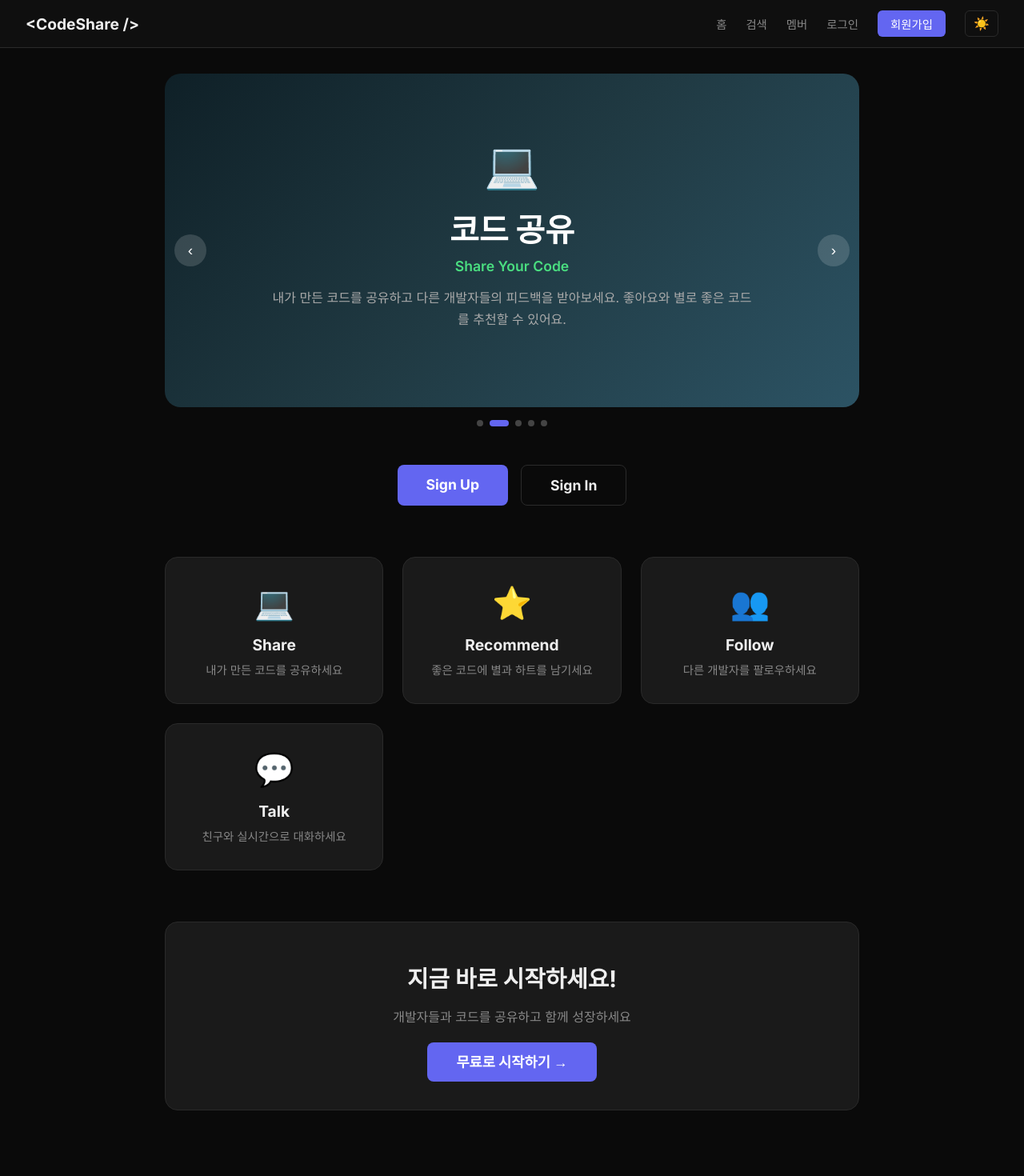
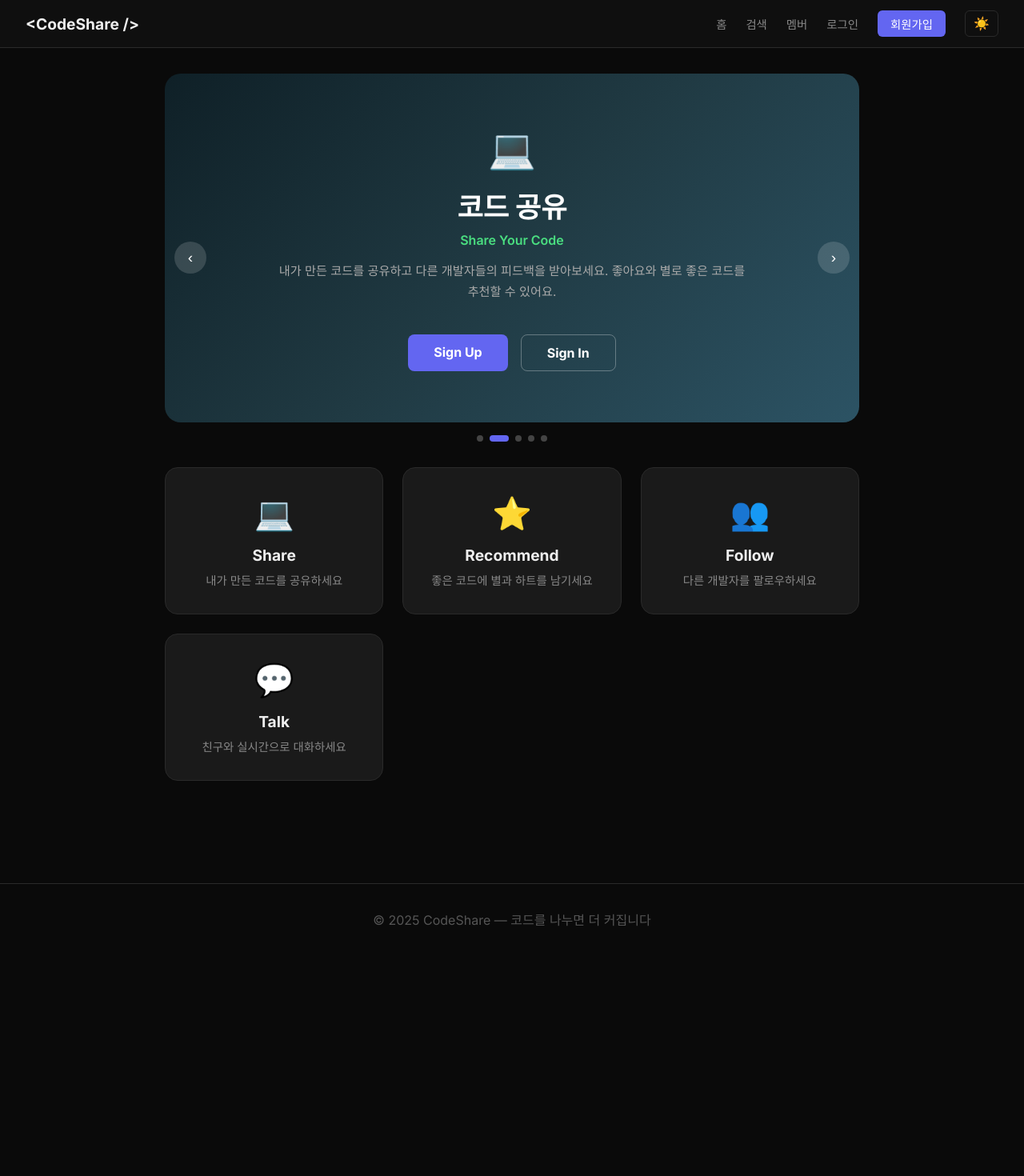
Before and after one commit to b40730771-max/codeshare, a Next.js app: page / in a window 1280 px wide. Shown: the top 1470 px of the page at 80% size. After the commit the page ends 1193 px from the top, so only its background shows below. Built offline with nearby package versions, Linux system fonts and the light colour scheme.

Commit message:
Update page.tsx

```diff
--- a/app/page.tsx
+++ b/app/page.tsx
@@ -4,7 +4,7 @@ import { supabase, Post } from '@/lib/supabase'
 import CodeCard from '@/components/CodeCard'
 import Link from 'next/link'
 
-const LANGUAGES = ['전체', 'javascript', 'typescript', 'python', 'rust', 'go', 'css', 'html', 'java', 'cpp', 'c']
+const LANGUAGES = ['전체', 'javascript', 'typescript', 'python', 'rust', 'go', 'css', 'html', 'java', 'c++', 'c']
 
 const SLIDES = [
   {
@@ -50,83 +50,61 @@ const SLIDES = [
   },
 ]
 
-export default function HomePage() {
-  const [posts, setPosts] = useState<Post[]>([])
-  const [lang, setLang] = useState('전체')
-  const [loading, setLoading] = useState(true)
-  const [user, setUser] = useState<any>(null)
+function Carousel({ showButtons }: { showButtons: boolean }) {
   const [slide, setSlide] = useState(0)
 
   useEffect(() => {
-    const init = async () => {
-      const { data } = await supabase.auth.getUser()
-      setUser(data.user)
-      if (data.user) fetchPosts()
-      else setLoading(false)
-    }
-    init()
-
-    const { data: listener } = supabase.auth.onAuthStateChange((_, session) => {
-      setUser(session?.user ?? null)
-      if (session?.user) fetchPosts()
-    })
-    return () => listener.subscription.unsubscribe()
-  }, [])
-
-  useEffect(() => {
-    if (user) fetchPosts()
-  }, [lang])
-
-  // 자동 슬라이드
-  useEffect(() => {
-    if (user) return
     const timer = setInterval(() => {
       setSlide(s => (s + 1) % SLIDES.length)
     }, 4000)
     return () => clearInterval(timer)
-  }, [user])
+  }, [])
 
-  const fetchPosts = async () => {
-    setLoading(true)
-    let query = supabase
-      .from('posts')
-      .select('*, profiles(username, avatar_url)')
-      .order('created_at', { ascending: false })
-    if (lang !== '전체') query = query.eq('language', lang)
-    const { data } = await query
-    setPosts(data || [])
-    setLoading(false)
-  }
-
-  // 로그인 안 된 경우 랜딩 페이지
-  if (!user) return (
-    <div>
-      {/* 캐러셀 */}
-      <div style={{ position: 'relative', marginBottom: '3rem' }}>
+  return (
+    <div style={{ position: 'relative', marginBottom: '2rem' }}>
       <div style={{
         background: SLIDES[slide].bg,
         borderRadius: '20px',
-          padding: '5rem 2rem',
+        padding: '4rem 2rem',
         textAlign: 'center',
         transition: 'all 0.5s ease',
-          minHeight: '320px',
+        minHeight: '280px',
         display: 'flex',
         flexDirection: 'column',
         alignItems: 'center',
         justifyContent: 'center'
       }}>
-          <div style={{ fontSize: '3.5rem', marginBottom: '1rem' }}>{SLIDES[slide].icon}</div>
-          <h1 style={{ fontSize: '2.5rem', fontWeight: 800, margin: '0 0 0.5rem', color: '#fff' }}>
+        <div style={{ fontSize: '3rem', marginBottom: '1rem' }}>{SLIDES[slide].icon}</div>
+        <h1 style={{ fontSize: '2.2rem', fontWeight: 800, margin: '0 0 0.5rem', color: '#fff' }}>
           {SLIDES[slide].title}
         </h1>
-          <p style={{ fontSize: '1.1rem', color: SLIDES[slide].color, marginBottom: '1rem', fontWeight: 600 }}>
+        <p style={{ fontSize: '1rem', color: SLIDES[slide].color, marginBottom: '1rem', fontWeight: 600 }}>
           {SLIDES[slide].subtitle}
         </p>
-          <p style={{ fontSize: '1rem', color: '#aaa', maxWidth: '600px', lineHeight: 1.7, marginBottom: '1rem' }}>
+        <p style={{ fontSize: '0.95rem', color: '#aaa', maxWidth: '600px', lineHeight: 1.7, marginBottom: '0.5rem' }}>
           {SLIDES[slide].desc}
         </p>
         {(SLIDES[slide] as any).extra && (
-            <p style={{ color: '#6366f1', fontSize: '0.95rem' }}>📧 {(SLIDES[slide] as any).extra}</p>
+          <p style={{ color: '#6366f1', fontSize: '0.9rem' }}>📧 {(SLIDES[slide] as any).extra}</p>
+        )}
+
+        {/* 로그인 전 버튼 */}
+        {showButtons && (
+          <div style={{ display: 'flex', gap: '1rem', marginTop: '2rem', flexWrap: 'wrap', justifyContent: 'center' }}>
+            <Link href="/signup" style={{
+              background: '#6366f1', color: '#fff', padding: '12px 32px',
+              borderRadius: '8px', textDecoration: 'none', fontWeight: 700, fontSize: '1rem'
+            }}>
+              Sign Up
+            </Link>
+            <Link href="/login" style={{
+              background: 'transparent', color: '#fff', padding: '12px 32px',
+              borderRadius: '8px', textDecoration: 'none', fontWeight: 700, fontSize: '1rem',
+              border: '1px solid rgba(255,255,255,0.3)'
+            }}>
+              Sign In
+            </Link>
+          </div>
         )}
       </div>
 
@@ -156,26 +134,59 @@ export default function HomePage() {
         ))}
       </div>
     </div>
+  )
+}
 
-      {/* 로그인/회원가입 버튼 */}
-      <div style={{ display: 'flex', gap: '1rem', justifyContent: 'center', marginBottom: '4rem', flexWrap: 'wrap' }}>
-        <Link href="/signup" style={{
-          background: '#6366f1', color: '#fff', padding: '14px 36px',
-          borderRadius: '8px', textDecoration: 'none', fontWeight: 700, fontSize: '1.1rem'
-        }}>
-          Sign Up
-        </Link>
-        <Link href="/login" style={{
-          background: 'transparent', color: 'var(--text)', padding: '14px 36px',
-          borderRadius: '8px', textDecoration: 'none', fontWeight: 700, fontSize: '1.1rem',
-          border: '1px solid var(--border)'
-        }}>
-          Sign In
-        </Link>
-      </div>
+export default function HomePage() {
+  const [posts, setPosts] = useState<Post[]>([])
+  const [lang, setLang] = useState('전체')
+  const [loading, setLoading] = useState(true)
+  const [user, setUser] = useState<any>(null)
+  const [userChecked, setUserChecked] = useState(false)
 
-      {/* 기능 카드 */}
-      <div style={{ display: 'grid', gridTemplateColumns: 'repeat(auto-fill, minmax(220px, 1fr))', gap: '1.5rem', marginBottom: '4rem' }}>
+  useEffect(() => {
+    const init = async () => {
+      const { data } = await supabase.auth.getUser()
+      setUser(data.user)
+      setUserChecked(true)
+      if (data.user) fetchPosts()
+      else setLoading(false)
+    }
+    init()
+
+    const { data: listener } = supabase.auth.onAuthStateChange((_, session) => {
+      setUser(session?.user ?? null)
+      if (session?.user) fetchPosts()
+    })
+    return () => listener.subscription.unsubscribe()
+  }, [])
+
+  useEffect(() => {
+    if (user) fetchPosts()
+  }, [lang])
+
+  const fetchPosts = async () => {
+    setLoading(true)
+    let query = supabase
+      .from('posts')
+      .select('*, profiles(username, avatar_url)')
+      .order('created_at', { ascending: false })
+    if (lang !== '전체') query = query.eq('language', lang)
+    const { data } = await query
+    setPosts(data || [])
+    setLoading(false)
+  }
+
+  if (!userChecked) return null
+
+  return (
+    <div>
+      {/* 캐러셀 — 항상 보임 */}
+      <Carousel showButtons={!user} />
+
+      {/* 로그인 안 된 경우 기능 카드 */}
+      {!user && (
+        <div style={{ display: 'grid', gridTemplateColumns: 'repeat(auto-fill, minmax(220px, 1fr))', gap: '1.5rem', marginBottom: '2rem' }}>
           {[
             { icon: '💻', title: 'Share', desc: '내가 만든 코드를 공유하세요' },
             { icon: '⭐', title: 'Recommend', desc: '좋은 코드에 별과 하트를 남기세요' },
@@ -192,32 +203,11 @@ export default function HomePage() {
             </div>
           ))}
         </div>
+      )}
 
-      {/* 하단 CTA */}
-      <div style={{
-        textAlign: 'center', padding: '3rem',
-        background: 'var(--bg-card)', border: '1px solid var(--border)',
-        borderRadius: '16px'
-      }}>
-        <h2 style={{ fontSize: '1.8rem', fontWeight: 700, color: 'var(--text)', marginBottom: '1rem' }}>
-          지금 바로 시작하세요!
-        </h2>
-        <p style={{ color: 'var(--text-muted)', marginBottom: '2rem' }}>
-          개발자들과 코드를 공유하고 함께 성장하세요
-        </p>
-        <Link href="/signup" style={{
-          background: '#6366f1', color: '#fff', padding: '14px 36px',
-          borderRadius: '8px', textDecoration: 'none', fontWeight: 700, fontSize: '1.1rem'
-        }}>
-          무료로 시작하기 →
-        </Link>
-      </div>
-    </div>
-  )
-
-  // 로그인 된 경우 피드
-  return (
-    <div>
+      {/* 로그인 된 경우 피드 */}
+      {user && (
+        <>
           <div style={{ marginBottom: '1.5rem' }}>
             <h2 style={{ fontSize: '1.3rem', fontWeight: 700, marginBottom: '0.5rem', color: 'var(--text)' }}>
               최근 공유된 코드
@@ -248,6 +238,8 @@ export default function HomePage() {
               ))}
             </div>
           )}
+        </>
+      )}
     </div>
   )
 }
```
Lines whose indentation alone changed are shown as unchanged.
